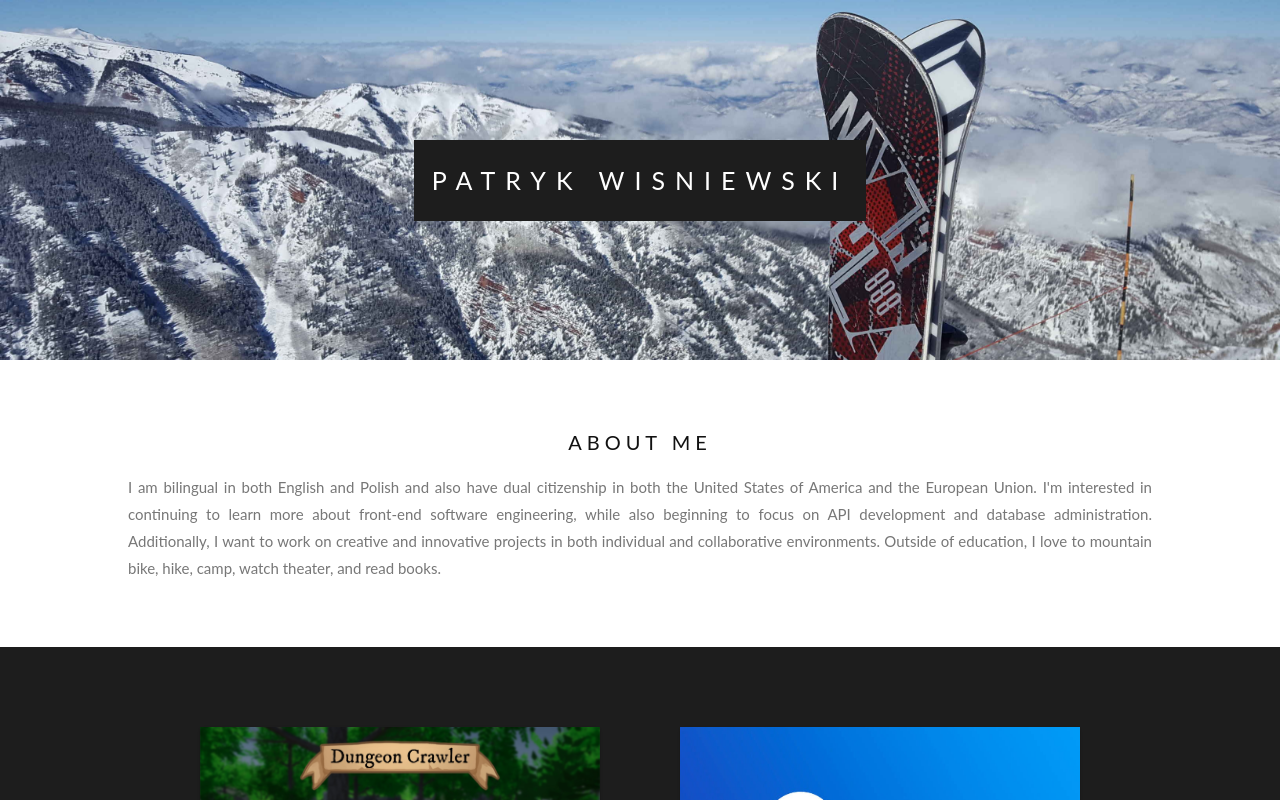
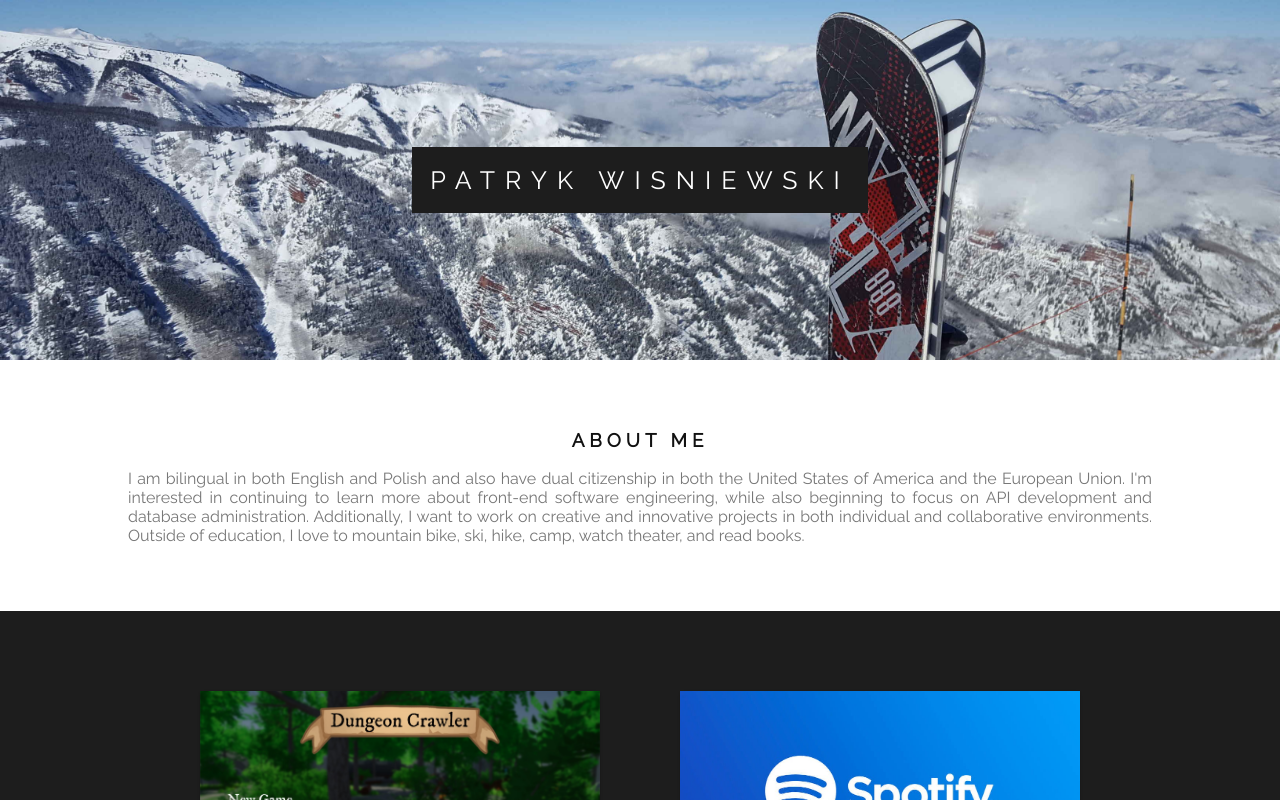
Before and after one commit to PatrykJWisniewski/Portfolio, an Angular app: page / in a window 1280 px wide. Shown: the top 800 px of the page. Built offline with nearby package versions, Linux system fonts and the light colour scheme.

Commit message:
Changed font and did some cleanup

```diff
--- a/src/app/app.component.html
+++ b/src/app/app.component.html
@@ -7,7 +7,7 @@
   <p>I am bilingual in both English and Polish and also have dual citizenship in both the United States of America and the European Union.
     I'm interested in continuing to learn more about front-end software engineering, while also beginning to focus on API development and database administration.
     Additionally, I want to work on creative and innovative projects in both individual and collaborative environments.
-    Outside of education, I love to mountain bike, hike, camp, watch theater, and read books. </p>
+    Outside of education, I love to mountain bike, ski, hike, camp, watch theater, and read books. </p>
 </div>
 
 <div class="projectCards">
--- a/src/app/app.component.scss
+++ b/src/app/app.component.scss
@@ -61,7 +61,6 @@
 }
 
 .mat-card{
-  font: 400 15px/1.8 "Lato", sans-serif;
   padding:0px;
   width: 400px;
   padding-bottom: 30px;
--- a/src/app/app2.component.scss
+++ /dev/null
@@ -1,95 +0,0 @@
-h3 {
-    letter-spacing: 5px;
-    text-transform: uppercase;
-    font: 20px "Lato", sans-serif;
-    color: #111;
-    text-align: center;
-}
-
-a{
-    color: #777;
-    text-decoration: none;
-}
-
-a:hover{
-    color: #111;
-    text-decoration: none;
-}
-
-.main, .spotify, .bird, .dungeonCrawler{
-	position: relative;
-    opacity: 0.65;
-    background-attachment: fixed;
-    background-position: center;
-    background-repeat: no-repeat;
-    background-size: cover;
-}
-
-.main {
-    background-image: url("Photos/skis.jpg");
-    min-height: 100%;
-}
-
-.info {
-    color: #777;
-    background-color: white;
-    padding: 50px 80px;
-    text-align: justify;
-}
-
-.infoText {
-    letter-spacing: 10px;
-    text-transform: uppercase;
-    font-size: 25px;
-    color: #FFF;
-    text-align: center;
-    text-shadow: 2px 2px 2px black;
-    background:rgba(0, 0, 0,0.9);
-    padding: 18px;
-}
-
-.dungeonCrawler {
-    background-image: url("Photos/game.jpg");
-    min-height: 400px;
-}
-
-.spotify {
-    background-image: url("Photos/spotify.jpg");
-    min-height: 400px;
-}
-
-.caption {
-    position: absolute;
-    top: 45%;
-    width: 100%;
-    text-align: center;
-    color: #000;
-}
-
-.border {
-    background-color: #111;
-    color: #fff;
-    padding: 18px;
-    font-size: 25px;
-    letter-spacing: 10px;
-}
-
-.transition{
-    color:#ddd;
-    background-color:#282E34;
-    padding:50px 80px;
-    text-align: justify;
-}
-
-.bird{
-    background-image: url("Photos/bird.jpg");
-    min-height: 100%;
-}
-
-
-/* Turn off parallax scrolling for tablets and phones */
-@media only screen and (max-device-width: 1024px) {
-    .main, .spotify, .bird, .dungeonCrawler {
-        background-attachment: scroll;
-    }
-}
--- a/src/index.html
+++ b/src/index.html
@@ -7,6 +7,7 @@
   <meta name="viewport" content="width=device-width, initial-scale=1">
   <link rel="icon" type="image/x-icon" href="favicon.ico">
   <link href="https://fonts.googleapis.com/icon?family=Material+Icons" rel="stylesheet">
+  <link rel="stylesheet" href="https://fonts.googleapis.com/css?family=Raleway">
 </head>
 <body>
   <app-root></app-root>
--- a/src/styles.scss
+++ b/src/styles.scss
@@ -1,15 +1,14 @@
 html, body{
+  background-color: #1D1D1D;
   height: 100%;
   margin: 0px;
-  font: 400 15px/1.8 "Lato", sans-serif;
+  font-family: "Raleway", sans-serif;
   color: #777;
-  background-color: #1D1D1D;
 }
 
 h3 {
   letter-spacing: 5px;
   text-transform: uppercase;
-  font: 20px "Lato", sans-serif;
   color: #111;
   text-align: center;
 }
```
Also changed, not shown: src/app/app2.component.html (deleted, +0 -65 lines), 1 other file (tests, documents, lock files or other folders).
